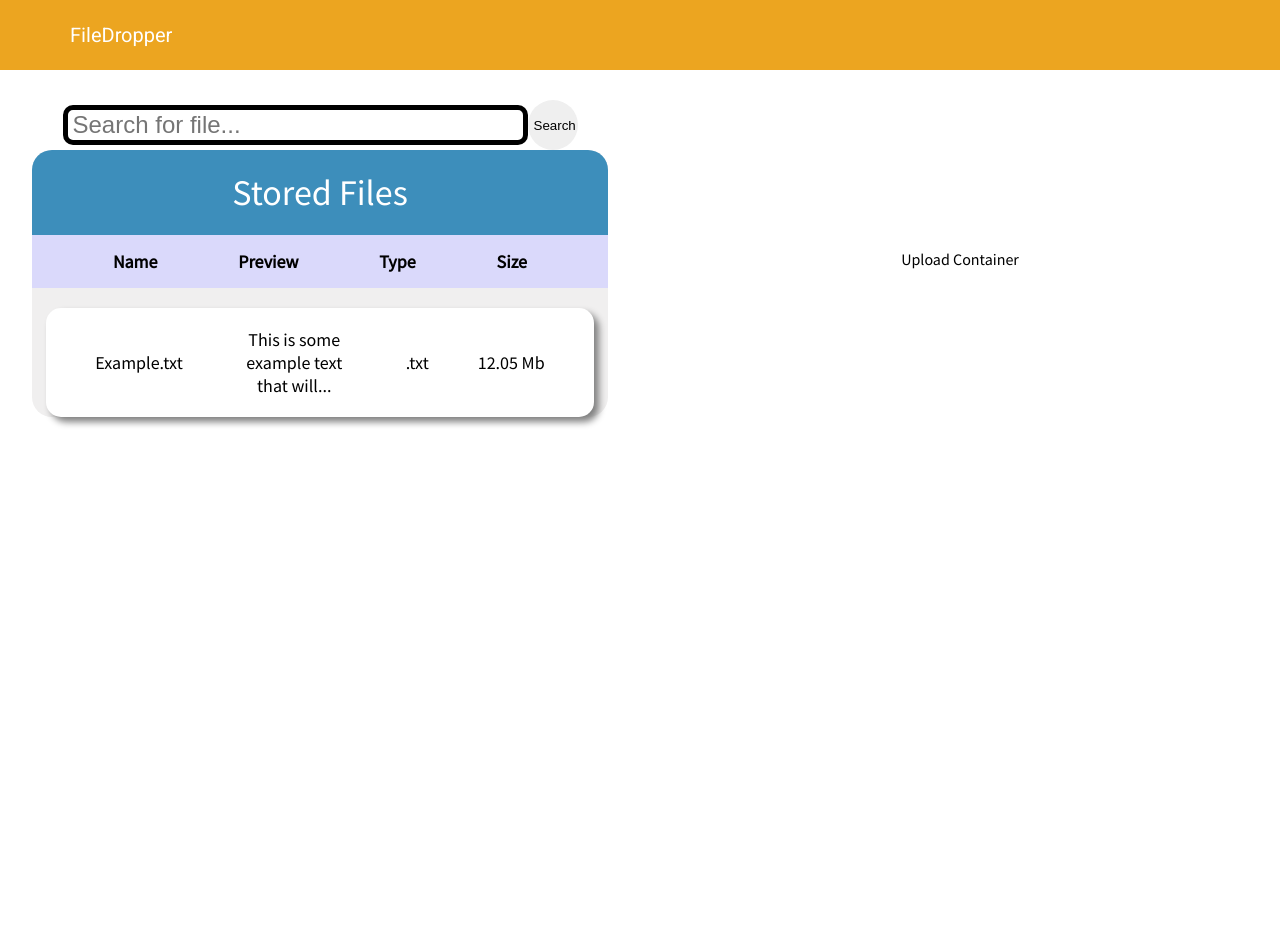
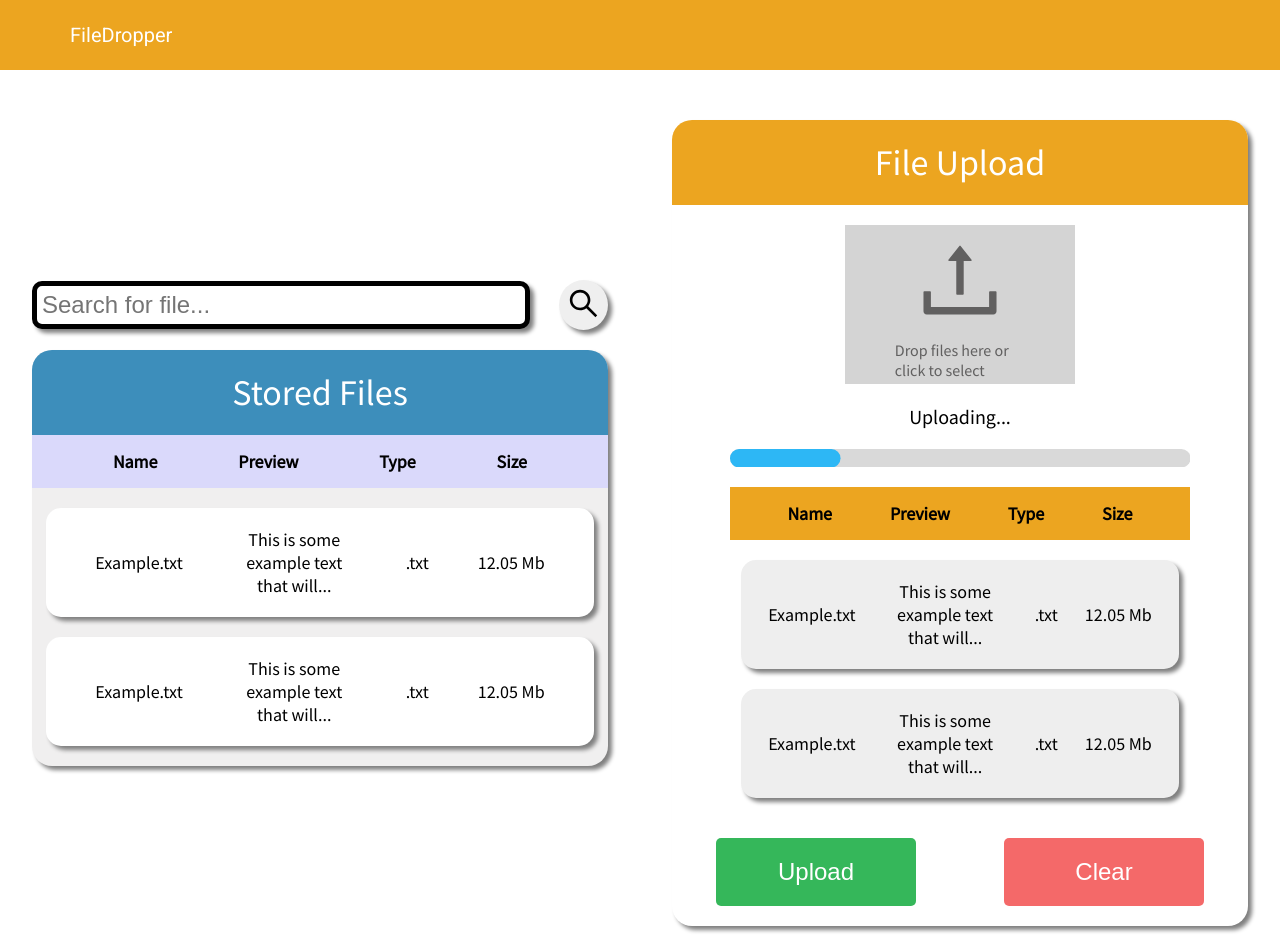
Before and after one commit to snekplex/FileDropper, a React (Create React App) app: page / in a window 1280 px wide. Shown: the top 952 px of the page. Before the commit the page ends 800 px from the top, so only its background shows below. Built offline with nearby package versions, Linux system fonts and the light colour scheme.

Commit message:
Added the basic stying for the Upload section

```diff
--- a/package.json
+++ b/package.json
@@ -9,8 +9,11 @@
     "express": "^4.17.1",
     "express-fileupload": "^1.1.6",
     "node-sass": "^4.13.1",
+    "rc-progress": "^2.5.2",
     "react": "^16.12.0",
     "react-dom": "^16.12.0",
+    "react-dropzone": "^10.2.1",
+    "react-icons": "^3.9.0",
     "react-scripts": "3.3.1"
   },
   "scripts": {
--- a/src/components/Files/FileSearch.js
+++ b/src/components/Files/FileSearch.js
@@ -1,4 +1,5 @@
 import React from 'react';
+import { AiOutlineSearch } from 'react-icons/ai';
 
 import '../../scss/Files/FileSearch.scss';
 
@@ -6,7 +7,11 @@ function FileSearch () {
   return (
     <div className="file-search">
       <input className="file-search-input" type="text" placeholder="Search for file..." />
-      <button className="file-search-btn">Search</button>
+      <button className="file-search-btn">
+        <AiOutlineSearch
+          className="search-icon">
+        </AiOutlineSearch>
+      </button>
     </div>
   )
 }
--- a/src/components/Files/TableRow.js
+++ b/src/components/Files/FileTableCell.js
@@ -1,8 +1,8 @@
 import React from 'react';
 
-function TableRow () {
+function FileTableCell () {
   return (
-    <div className="table-row">
+    <div className="table-cell">
       <div className="file-name">
         Example.txt
       </div>
@@ -19,4 +19,4 @@ function TableRow () {
   )
 }
 
-export default TableRow;
+export default FileTableCell;
--- a/src/components/Files/FilesTable.js
+++ b/src/components/Files/FilesTable.js
@@ -2,7 +2,7 @@ import React from 'react';
 
 import '../../scss/Files/FilesTable.scss';
 
-import TableRow from './TableRow';
+import FileTableCell from './FileTableCell';
 
 function FilesTable () {
   return (
@@ -17,7 +17,8 @@ function FilesTable () {
         <span>Size</span>
       </div>
       <div className="table-row-data">
-        <TableRow/>
+        <FileTableCell/>
+        <FileTableCell/>
       </div>
     </div>
   )
--- /dev/null
+++ b/src/components/Upload/FormTableCell.js
@@ -0,0 +1,22 @@
+import React from 'react';
+
+function FormTableCell() {
+  return (
+    <div className="form-table-cell">
+      <div className="cell-file-name">
+        Example.txt
+      </div>
+      <div className="cell-file-preview">
+        This is some example text that will...
+      </div>
+      <div className="cell-file-type">
+        .txt
+      </div>
+      <div className="cell-file-size">
+        12.05 Mb
+      </div>
+    </div>
+  )
+}
+
+export default FormTableCell;
--- a/src/components/Upload/UploadContainer.js
+++ b/src/components/Upload/UploadContainer.js
@@ -2,10 +2,12 @@ import React from 'react';
 
 import '../../scss/Upload/UploadContainer.scss';
 
+import UploadForm from './UploadForm';
+
 function UploadContainer () {
   return (
     <div className="upload-container">
-      Upload Container
+      <UploadForm/>
     </div>
   )
 }
--- /dev/null
+++ b/src/components/Upload/UploadForm.js
@@ -0,0 +1,67 @@
+import React, { useCallback } from 'react';
+import { AiOutlineUpload } from 'react-icons/ai';
+import { useDropzone } from 'react-dropzone';
+import { Line } from 'rc-progress';
+
+import '../../scss/Upload/UploadForms.scss';
+
+import FormTableCell from './FormTableCell';
+
+function UploadForm() {
+  const onDrop = useCallback(acceptedFiles => {
+    console.log(acceptedFiles);
+  }, []);
+
+  const { getRootProps, getInputProps, isDragActive } = useDropzone({onDrop});
+
+  return (
+    <div className="upload-form">
+      <div className="form-header">
+        File Upload
+      </div>
+      <div className="form-body">
+        <div className="file-dropzone" {...getRootProps()}>
+          <input {...getInputProps()}/>
+          {
+            isDragActive ?
+              <div className="dropzone-div">
+                Drop files here...
+              </div>
+              :
+              <div className="dropzone-div">
+                <AiOutlineUpload
+                  className="upload-icon">
+                </AiOutlineUpload>
+                Drop files here or click to select
+              </div>
+          }
+        </div>
+        <span className="progress-bar-title">Uploading...</span>
+        <Line
+          className="progress-bar"
+          percent="20"
+          strokeWidth="4"
+          trailWidth="4">
+        </Line>
+        <div className="form-table">
+          <div className="form-table-header">
+            <span>Name</span>
+            <span>Preview</span>
+            <span>Type</span>
+            <span>Size</span>
+          </div>
+          <div className="form-table-data">
+            <FormTableCell/>
+            <FormTableCell/>
+          </div>
+        </div>
+      </div>
+      <div className="form-footer">
+        <button className="form-footer-btn upload-btn">Upload</button>
+        <button className="form-footer-btn clear-btn">Clear</button>
+      </div>
+    </div>
+  )
+}
+
+export default UploadForm;
--- a/src/scss/Files/FileSearch.scss
+++ b/src/scss/Files/FileSearch.scss
@@ -2,17 +2,19 @@
     display: flex;
     flex-direction: row;
     align-items: center;
-    justify-content: center;
-    width: 100%;
+    justify-content: flex-start;
+    width: 90%;
     height: 20%;
+    margin-bottom: 20px;
 
     .file-search-input {
-        width: 70%;
+        width: 85%;
         height: 100%;
         border: 5px solid #000000;
         border-radius: 10px;
         font-size: 24px;
-        padding-left: 5px;
+        padding: 5px;
+        box-shadow: 4px 4px 4px #808080;
     }
 
     .file-search-btn {
@@ -20,5 +22,13 @@
         height: 50px;
         border: none;
         border-radius: 100%;
+        box-shadow: 4px 4px 4px #808080;
+        margin-left: 5%;
+        cursor: pointer;
+
+        .search-icon {
+            width: 35px;
+            height: 35px;
+        }
     }
 }
--- a/src/scss/Files/FilesTable.scss
+++ b/src/scss/Files/FilesTable.scss
@@ -7,6 +7,7 @@
     height: 100%;
     border-radius: 20px;
     background: #f0efef;
+    box-shadow: 4px 4px 4px #808080;
 
     .table-header {
         display: flex;
@@ -42,7 +43,7 @@
         width: 100%;
         height: 100%;
 
-        .table-row {
+        .table-cell {
             display: flex;
             align-items: center;
             justify-content: space-evenly;
@@ -50,9 +51,11 @@
             height: 100%;
             font-size: 18px;
             padding: 20px 0px;
+            margin-bottom: 20px;
             border-radius: 15px;
             background: #ffffff;
-            box-shadow: 5px 5px 7px gray;
+            box-shadow: 4px 4px 4px #808080;
+            cursor: pointer;
 
             .file-preview {
                 display: flex;
--- /dev/null
+++ b/src/scss/Upload/UploadForms.scss
@@ -0,0 +1,147 @@
+.upload-form {
+    display: flex;
+    flex-direction: column;
+    align-items: center;
+    width: 90%;
+    height: 100%;
+    box-shadow: 4px 4px 4px gray;
+    border-radius: 20px;
+    margin: 50px;
+
+    .form-header {
+        display: flex;
+        align-items: center;
+        justify-content: center;
+        width: 100%;
+        height: 100%;
+        font-size: 36px;
+        background: rgb(236, 165, 32);
+        color: #ffffff;
+        border-top-left-radius: 20px;
+        border-top-right-radius: 20px;
+        padding: 20px 0;
+    }
+
+    .form-body {
+        display: flex;
+        flex-direction: column;
+        align-items: center;
+        width: 80%;
+        height: 100%;
+
+        .file-dropzone {
+            display: flex;
+            align-items: center;
+            justify-content: center;
+            width: 50%;
+            height: 159px;
+            margin-top: 20px;
+            background: #D4D4D4;
+            cursor: pointer;
+
+            .dropzone-div {
+                display: flex;
+                flex-direction: column;
+                align-items: center;
+                padding: 50px;
+                color: rgb(97, 96, 96);
+
+                .upload-icon {
+                    width: 100px;
+                    height: 100px;
+                    padding-bottom: 10px;
+                    color: rgb(97, 96, 96);
+                }
+            }
+        }
+
+        .progress-bar-title {
+            font-size: 20px;
+            margin-top: 20px;
+        }
+
+        .progress-bar {
+            margin: 20px 0px;
+        }
+
+        .form-table {
+            display: flex;
+            flex-direction: column;
+            width: 100%;
+            height: 100%;
+
+            .form-table-header {
+                display: flex;
+                align-items: center;
+                justify-content: space-evenly;
+                width: 100%;
+                height: 100%;
+                font-size: 18px;
+                font-weight: 700;
+                background: rgb(236, 165, 32);
+                padding: 15px 0;
+                margin-bottom: 20px;
+            }
+
+            .form-table-data {
+                display: flex;
+                flex-direction: column;
+                align-items: center;
+                width: 100%;
+                height: 100%;
+
+                .form-table-cell {
+                    display: flex;
+                    align-items: center;
+                    justify-content: space-evenly;
+                    width: 95%;
+                    height: 100%;
+                    font-size: 18px;
+                    padding: 20px 0px;
+                    margin-bottom: 20px;
+                    border-radius: 15px;
+                    background: #EEEEEE;
+                    box-shadow: 4px 4px 4px #808080;
+                    cursor: pointer;
+
+                    .cell-file-preview {
+                        display: flex;
+                        align-items: center;
+                        justify-content: center;
+                        text-align: center;
+                        width: 125px;
+                        height: 100%;
+                    }
+                }
+            }
+        }
+    }
+
+    .form-footer {
+        display: flex;
+        align-items: center;
+        justify-content: space-around;
+        width: 100%;
+        height: 100%;
+        margin: 20px 0px;
+
+        .form-footer-btn {
+            width: 200px;
+            height: 100%;
+            padding: 20px;
+            border: none;
+            font-size: 24px;
+            border-radius: 5px;
+            color: #ffffff;
+            cursor: pointer;
+        }
+
+        .form-footer-btn.upload-btn {
+            background: #35B75A;
+        }
+
+        .form-footer-btn.clear-btn {
+            background: #F46969;
+        }
+    }
+}
```
Also changed, not shown: 1 other file (tests, documents, lock files or other folders).
